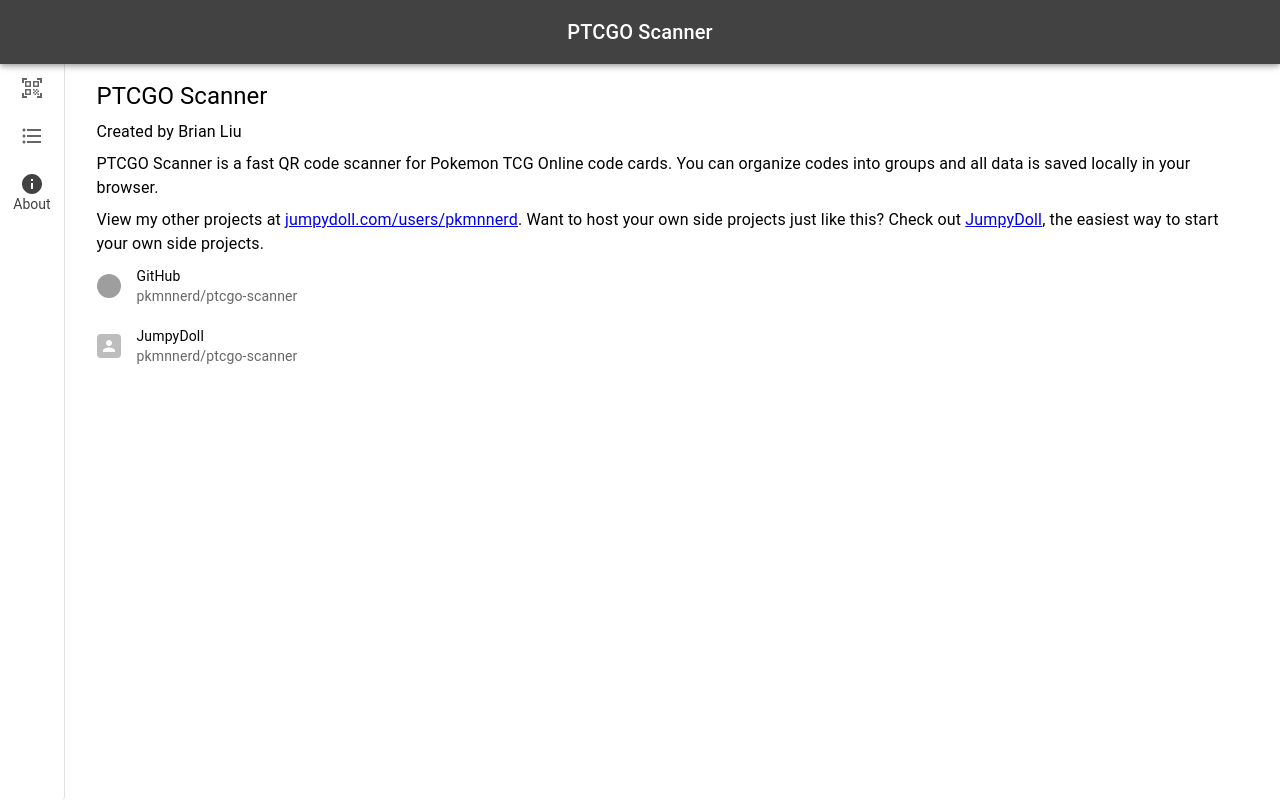
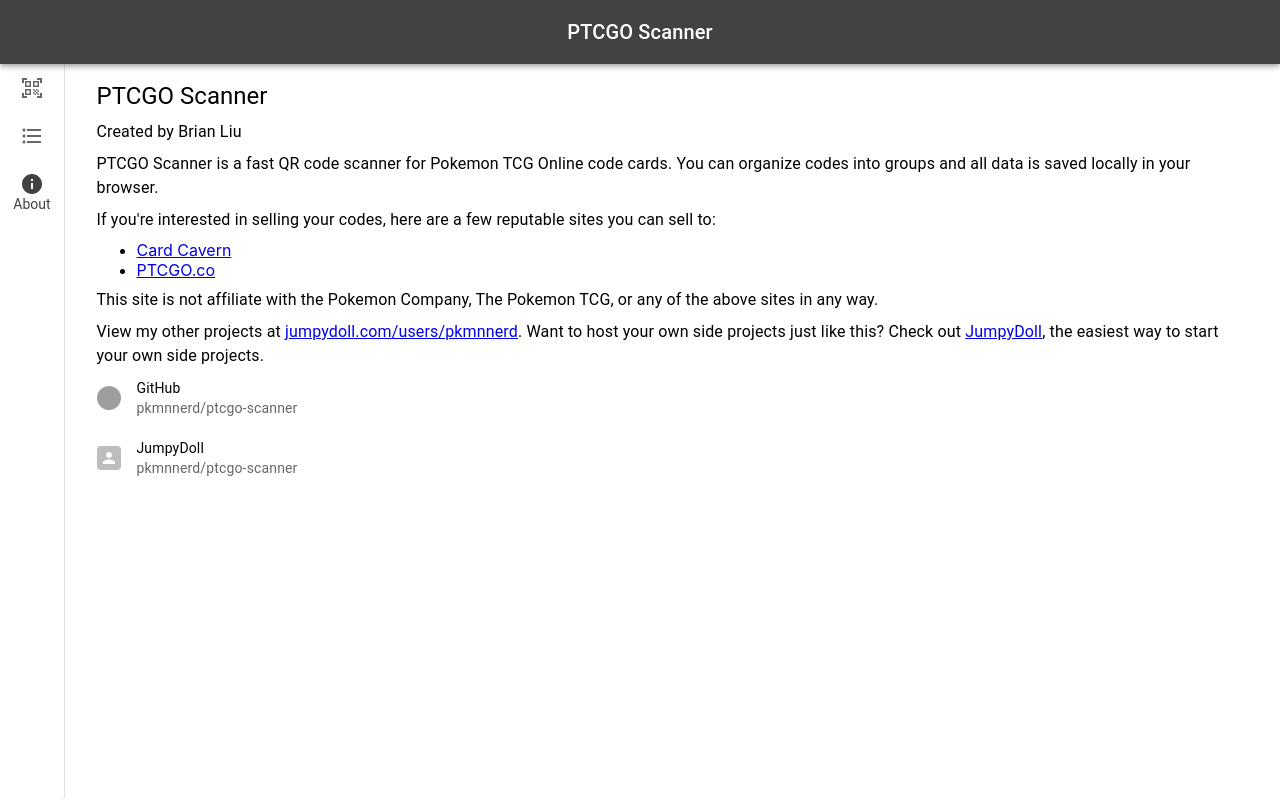
Before and after one commit to pkmnnerd/ptcgo-scanner, a React (Create React App) app: page /ptcgo-scanner/about in a window 1280 px wide. Built offline with nearby package versions, Linux system fonts and the light colour scheme; grey boxes are pictures that could not be loaded.

Commit message:
Add disclaimer and suggested sites

```diff
--- a/src/AboutPage.jsx
+++ b/src/AboutPage.jsx
@@ -21,6 +21,16 @@
         </Typography>
         <Typography>
           PTCGO Scanner is a fast QR code scanner for Pokemon TCG Online code cards. You can organize codes into groups and all data is saved locally in your browser.
+        </Typography>
+        <Typography>
+          If you're interested in selling your codes, here are a few reputable sites you can sell to:
+        </Typography>
+        <ul>
+          <li><a href="https://www.cardcaverntradingcards.com/pages/buylist" target="blank" rel="noopener noreferrer">Card Cavern</a></li>
+          <li><a href="https://ptcgo.co/sell-ptcgo-code-pokemon/" target="blank" rel="noopener noreferrer">PTCGO.co</a></li>
+        </ul>
+        <Typography>
+          This site is not affiliate with the Pokemon Company, The Pokemon TCG, or any of the above sites in any way.
         </Typography>
         <Typography>
           View my other projects at <a href="https://jumpydoll.com/users/pkmnnerd" target="_blank" rel="noreferrer">jumpydoll.com/users/pkmnnerd</a>. Want to host your own side projects just like this? Check out <a href="https://jumpydoll.com" target="_blank" rel="noreferrer">JumpyDoll</a>, the easiest way to
--- a/src/ClassifyDialog.jsx
+++ b/src/ClassifyDialog.jsx
@@ -51,7 +51,8 @@
       <DialogTitle id="check-dialog-title">Check codes</DialogTitle>
       <DialogContent>
         <DialogContentText id="check-dialog-description">
-          To check your codes, you must first enter your Pokemon.com cookies below.<br /><br />
+          To check your codes, you must first enter your Pokemon.com cookies below. This process should be safe, but I am not
+          responsible if anything happens to your Pokemon.com account with this process.<br /><br />
           To get your credentials:<br />
           1. In a desktop Chrome browser, go to <a href="https://pokemon.com/redeem" target="_blank">https://pokemon.com/redeem</a> and log in.<br />
           2. Complete the Captcha.<br />
```
